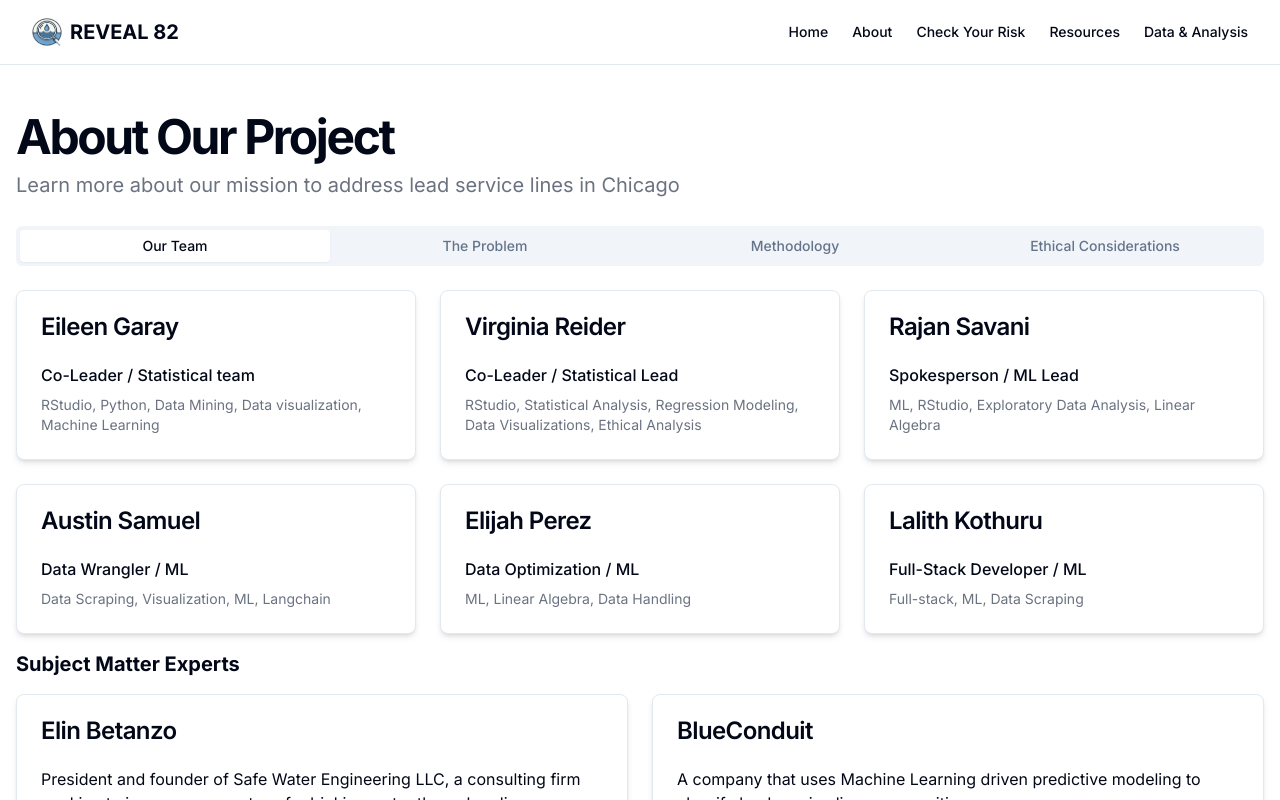
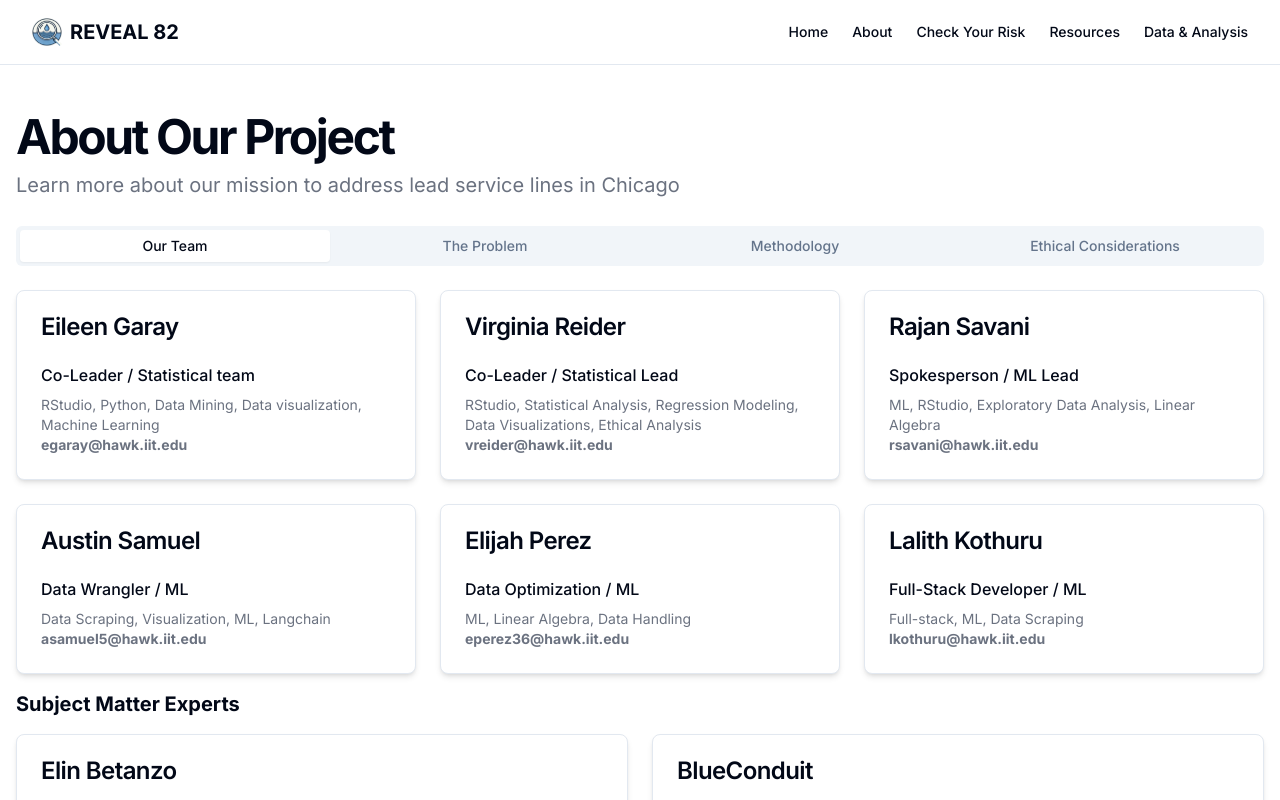
Before and after one commit to LALITH0110/reveal82website, a Next.js app: page /about in a window 1280 px wide. Shown: the top 800 px of the page. Built offline with nearby package versions, Linux system fonts and the light colour scheme.

Commit message:
Update page.tsx

```diff
--- a/app/about/page.tsx
+++ b/app/about/page.tsx
@@ -27,32 +27,62 @@ export default function AboutPage() {
                 {
                   name: "Eileen Garay ",
                   role: "Co-Leader / Statistical team",
-                  skills: "RStudio, Python, Data Mining, Data visualization, Machine Learning",
+                  skills: (
+                    <>
+                      RStudio, Python, Data Mining, Data visualization, Machine Learning<br />
+                      <strong>egaray@hawk.iit.edu</strong>
+                    </>
+                  ),
                 },
                 {
                   name: "Virginia Reider",
                   role: "Co-Leader / Statistical Lead",
-                  skills: "RStudio, Statistical Analysis, Regression Modeling, Data Visualizations, Ethical Analysis",
+                  skills: (
+                    <>
+                      RStudio, Statistical Analysis, Regression Modeling, Data Visualizations, Ethical Analysis<br />
+                      <strong>vreider@hawk.iit.edu</strong>
+                    </>
+                  ),
                 },
                 {
                   name: "Rajan Savani",
                   role: "Spokesperson / ML Lead",
-                  skills: "ML, RStudio, Exploratory Data Analysis, Linear Algebra",
+                  skills: (
+                    <>
+                      ML, RStudio, Exploratory Data Analysis, Linear Algebra<br />
+                      <strong>rsavani@hawk.iit.edu</strong>
+                    </>
+                  ),
                 },
                 {
                   name: "Austin Samuel",
                   role: "Data Wrangler / ML",
-                  skills: "Data Scraping, Visualization, ML, Langchain",
+                  skills: (
+                    <>
+                      Data Scraping, Visualization, ML, Langchain<br />
+                      <strong>asamuel5@hawk.iit.edu</strong>
+                    </>
+                  ),
                 },
                 {
                   name: "Elijah Perez",
                   role: "Data Optimization / ML ",
-                  skills: "ML, Linear Algebra, Data Handling",
+                  skills: (
+                    <>
+                      ML, Linear Algebra, Data Handling<br />
+                      <strong>eperez36@hawk.iit.edu</strong>
+                    </>
+                  ),
                 },
                 {
                   name: "Lalith Kothuru",
                   role: "Full-Stack Developer / ML",
-                  skills: "Full-stack, ML, Data Scraping",
+                  skills: (
+                    <>
+                      Full-stack, ML, Data Scraping<br />
+                      <strong>lkothuru@hawk.iit.edu</strong>
+                    </>
+                  ),
                 },
               ].map((member, index) => (
                 <Card key={index} className="shadow-md hover:shadow-lg transition-shadow duration-300">
```
